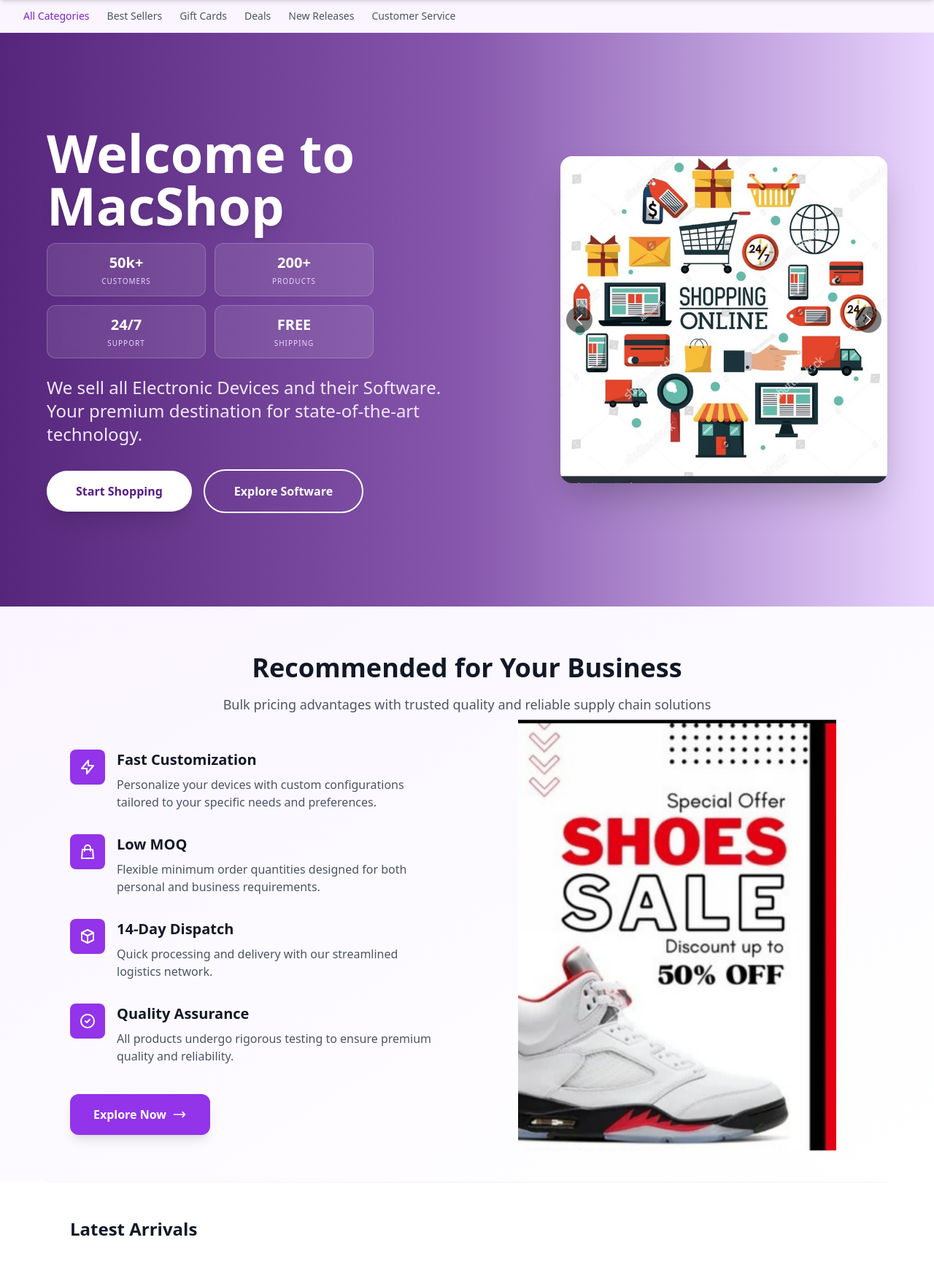
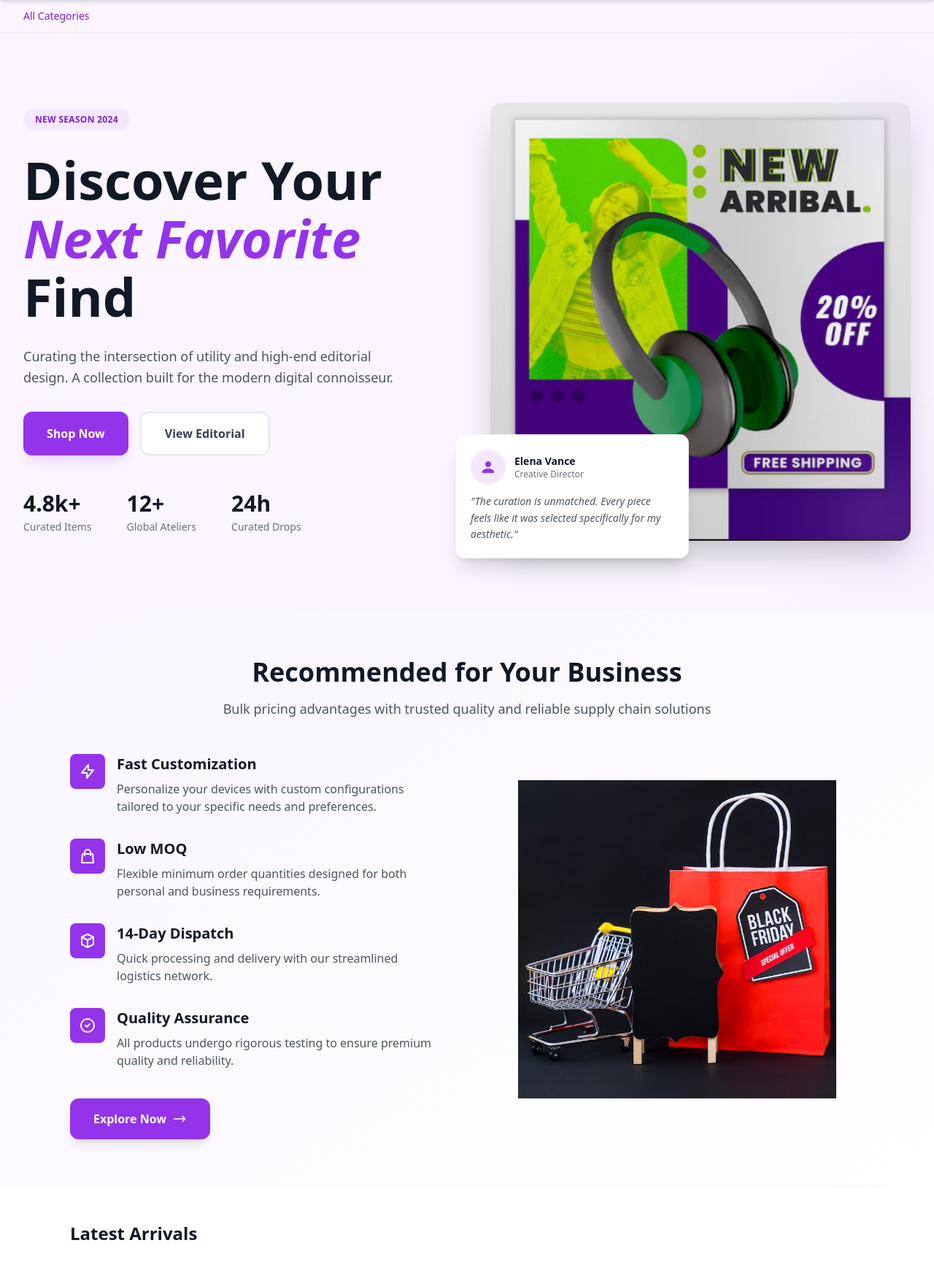
Before and after one commit to alobit21/DjangoEcommerce, a Django app: template core/templates/core/frontpage.html in a window 1280 px wide. Shown: the part 112-1874 px from the top of the page at 73% size. Run offline with Django 5.2, Linux system fonts and the light colour scheme; the template is opened without the code that fills it, so the values that code supplies are empty; some libraries are stand-ins or nearby versions.

Commit message:
hero section

```diff
--- a/core/templates/core/base.html
+++ b/core/templates/core/base.html
@@ -85,12 +85,10 @@
           <!-- Dropdown Menu -->
           <div class="absolute top-full left-0 w-64 bg-white rounded-lg shadow-lg border border-gray-200 opacity-0 invisible group-hover:opacity-100 group-hover:visible transition-all duration-200 mt-1">
             <div class="py-2">
-              <a href="#" class="block px-4 py-2 text-gray-700 hover:bg-purple-50 hover:text-purple-600 transition-colors">Laptops & Computers</a>
-              <a href="#" class="block px-4 py-2 text-gray-700 hover:bg-purple-50 hover:text-purple-600 transition-colors">Smartphones</a>
-              <a href="#" class="block px-4 py-2 text-gray-700 hover:bg-purple-50 hover:text-purple-600 transition-colors">Tablets</a>
-              <a href="#" class="block px-4 py-2 text-gray-700 hover:bg-purple-50 hover:text-purple-600 transition-colors">Accessories</a>
-              <a href="#" class="block px-4 py-2 text-gray-700 hover:bg-purple-50 hover:text-purple-600 transition-colors">Software</a>
-              <a href="#" class="block px-4 py-2 text-gray-700 hover:bg-purple-50 hover:text-purple-600 transition-colors">Gaming</a>
+              <a href="{% url 'shop' %}" class="block px-4 py-2 text-gray-700 hover:bg-purple-50 hover:text-purple-600 transition-colors">All Categories</a>
+              {% for category in all_categories %}
+              <a href="{% url 'shop' %}?category={{ category.slug }}" class="block px-4 py-2 text-gray-700 hover:bg-purple-50 hover:text-purple-600 transition-colors">{{ category.name }}</a>
+              {% endfor %}
             </div>
           </div>
         </div>
@@ -171,12 +169,10 @@
   <div class="max-w-7xl mx-auto px-4 lg:px-8">
     <div class="flex items-center justify-between py-3 overflow-x-auto">
       <div class="flex items-center space-x-6 text-sm">
-        <a href="#" class="text-purple-700 hover:text-purple-900 font-medium whitespace-nowrap transition-colors">All Categories</a>
-        <a href="#" class="text-gray-600 hover:text-purple-700 whitespace-nowrap transition-colors">Best Sellers</a>
-        <a href="#" class="text-gray-600 hover:text-purple-700 whitespace-nowrap transition-colors">Gift Cards</a>
-        <a href="#" class="text-gray-600 hover:text-purple-700 whitespace-nowrap transition-colors">Deals</a>
-        <a href="#" class="text-gray-600 hover:text-purple-700 whitespace-nowrap transition-colors">New Releases</a>
-        <a href="#" class="text-gray-600 hover:text-purple-700 whitespace-nowrap transition-colors">Customer Service</a>
+        <a href="{% url 'shop' %}" class="text-purple-700 hover:text-purple-900 font-medium whitespace-nowrap transition-colors">All Categories</a>
+        {% for category in all_categories %}
+        <a href="{% url 'shop' %}?category={{ category.slug }}" class="text-gray-600 hover:text-purple-700 whitespace-nowrap transition-colors">{{ category.name }}</a>
+        {% endfor %}
       </div>
 
       <!-- Mobile Search (Hidden on Desktop) -->
@@ -204,22 +200,19 @@
         </svg>
       </button>
       <div id="mobileCategories" class="hidden pl-4 space-y-2">
-        <a href="#" class="block text-gray-600 hover:text-purple-600">Laptops & Computers</a>
-        <a href="#" class="block text-gray-600 hover:text-purple-600">Smartphones</a>
-        <a href="#" class="block text-gray-600 hover:text-purple-600">Tablets</a>
-        <a href="#" class="block text-gray-600 hover:text-purple-600">Accessories</a>
-        <a href="#" class="block text-gray-600 hover:text-purple-600">Software</a>
-        <a href="#" class="block text-gray-600 hover:text-purple-600">Gaming</a>
+        <a href="{% url 'shop' %}" class="block text-gray-600 hover:text-purple-600">All Categories</a>
+        {% for category in all_categories %}
+        <a href="{% url 'shop' %}?category={{ category.slug }}" class="block text-gray-600 hover:text-purple-600">{{ category.name }}</a>
+        {% endfor %}
       </div>
     </div>
 
     <!-- Mobile Secondary Links -->
     <div class="space-y-2 pt-4 border-t">
-      <a href="#" class="block text-gray-600 hover:text-purple-600">All Categories</a>
-      <a href="#" class="block text-gray-600 hover:text-purple-600">Best Sellers</a>
-      <a href="#" class="block text-gray-600 hover:text-purple-600">Gift Cards</a>
-      <a href="#" class="block text-gray-600 hover:text-purple-600">Deals</a>
-      <a href="#" class="block text-gray-600 hover:text-purple-600">New Releases</a>
+      <a href="{% url 'shop' %}" class="block text-gray-600 hover:text-purple-600">All Categories</a>
+      {% for category in all_categories %}
+      <a href="{% url 'shop' %}?category={{ category.slug }}" class="block text-gray-600 hover:text-purple-600">{{ category.name }}</a>
+      {% endfor %}
     </div>
   </div>
 </div>
--- a/core/templates/core/frontpage.html
+++ b/core/templates/core/frontpage.html
@@ -2,101 +2,101 @@
 {% block content %}
   <title>{% block title %}Welcome{% endblock%}</title>
 
-<header class="relative px-6 py-12 md:py-20 lg:py-32 bg-purple-200 overflow-hidden min-h-[600px] md:min-h-0 flex items-center">
-    <!-- Responsive Gradient Overlay -->
-    <div class="absolute inset-0 z-0 bg-gradient-to-b md:bg-gradient-to-r from-purple-950 via-purple-900/80 to-transparent opacity-90 md:opacity-85"></div>
+<!-- Hero Section - New Design -->
+<section class="relative bg-purple-50 overflow-hidden">
+    <div class="max-w-7xl mx-auto px-4 sm:px-6 lg:px-8 py-16 lg:py-24">
+        <div class="grid grid-cols-1 lg:grid-cols-2 gap-12 lg:gap-16 items-center">
 
-    <div class="relative z-10 max-w-6xl mx-auto w-full flex flex-col md:flex-row items-center justify-between">
-        <!-- Hero Text (Left Side) -->
-        <div class="w-full md:w-1/2 text-center md:text-left mb-8 md:mb-0">
-            <h1 class="mb-4 text-4xl sm:text-5xl lg:text-7xl font-extrabold text-white leading-none sm:leading-tight">
-                Welcome to <span class="inline-block text-white drop-shadow-lg">MacShop</span>
-            </h1>
+            <!-- Left Content -->
+            <div class="space-y-8">
+                <!-- Badge -->
+                <div class="inline-block">
+                    <span class="inline-flex items-center px-4 py-1.5 rounded-full text-xs font-semibold tracking-wide uppercase bg-purple-100 text-purple-700">
+                        New Season 2024
+                    </span>
+                </div>
 
-            <!-- Stats Section - Directly below heading -->
-            <div class="mb-6 grid grid-cols-2 gap-3 max-w-md mx-auto md:mx-0">
-                <div class="bg-white/10 backdrop-blur-md p-3 rounded-xl border border-white/20 text-center transform hover:scale-105 transition">
-                    <div class="text-xl font-bold text-white mb-1">50k+</div>
-                    <div class="text-[10px] uppercase tracking-widest text-purple-200">Customers</div>
+                <!-- Heading -->
+                <div class="space-y-2">
+                    <h1 class="text-5xl sm:text-6xl lg:text-7xl font-bold text-gray-900 leading-[1.1]">
+                        Discover Your
+                    </h1>
+                    <h1 class="text-5xl sm:text-6xl lg:text-7xl font-bold leading-[1.1]">
+                        <span class="italic text-purple-600">Next Favorite</span>
+                    </h1>
+                    <h1 class="text-5xl sm:text-6xl lg:text-7xl font-bold text-gray-900 leading-[1.1]">
+                        Find
+                    </h1>
                 </div>
-                <div class="bg-white/10 backdrop-blur-md p-3 rounded-xl border border-white/20 text-center transform hover:scale-105 transition">
-                    <div class="text-xl font-bold text-white mb-1">200+</div>
-                    <div class="text-[10px] uppercase tracking-widest text-purple-200">Products</div>
+
+                <!-- Description -->
+                <p class="text-lg text-gray-600 max-w-lg leading-relaxed">
+                    Curating the intersection of utility and high-end editorial design. A collection built for the modern digital connoisseur.
+                </p>
+
+                <!-- Buttons -->
+                <div class="flex flex-wrap gap-4">
+                    <a href="{% url 'shop' %}" class="inline-flex items-center justify-center px-8 py-4 text-base font-semibold text-white bg-purple-600 rounded-xl hover:bg-purple-700 transition-all duration-200 shadow-lg shadow-purple-200 hover:shadow-purple-300 hover:-translate-y-0.5">
+                        Shop Now
+                    </a>
+                    <a href="{% url 'shop' %}" class="inline-flex items-center justify-center px-8 py-4 text-base font-semibold text-gray-700 bg-white border-2 border-gray-200 rounded-xl hover:border-purple-300 hover:text-purple-600 transition-all duration-200 hover:-translate-y-0.5">
+                        View Editorial
+                    </a>
                 </div>
-                <div class="bg-white/10 backdrop-blur-md p-3 rounded-xl border border-white/20 text-center transform hover:scale-105 transition">
-                    <div class="text-xl font-bold text-white mb-1">24/7</div>
-                    <div class="text-[10px] uppercase tracking-widest text-purple-200">Support</div>
-                </div>
-                <div class="bg-white/10 backdrop-blur-md p-3 rounded-xl border border-white/20 text-center transform hover:scale-105 transition">
-                    <div class="text-xl font-bold text-white mb-1">FREE</div>
-                    <div class="text-[10px] uppercase tracking-widest text-purple-200">Shipping</div>
+
+                <!-- Stats -->
+                <div class="flex flex-wrap gap-12 pt-4">
+                    <div class="text-center sm:text-left">
+                        <div class="text-3xl font-bold text-gray-900">4.8k+</div>
+                        <div class="text-sm text-gray-500 mt-1">Curated Items</div>
+                    </div>
+                    <div class="text-center sm:text-left">
+                        <div class="text-3xl font-bold text-gray-900">12+</div>
+                        <div class="text-sm text-gray-500 mt-1">Global Ateliers</div>
+                    </div>
+                    <div class="text-center sm:text-left">
+                        <div class="text-3xl font-bold text-gray-900">24h</div>
+                        <div class="text-sm text-gray-500 mt-1">Curated Drops</div>
+                    </div>
                 </div>
             </div>
 
-            <p class="mb-8 text-lg sm:text-xl lg:text-2xl text-purple-100 font-medium max-w-xl mx-auto md:mx-0">
-                We sell all Electronic Devices and their Software. Your premium destination for state-of-the-art technology.
-            </p>
-            <div class="flex flex-col sm:flex-row items-center justify-center md:justify-start gap-4">
-                <a href="{% url 'shop' %}" class="w-full sm:w-auto text-center px-10 py-4 rounded-full bg-white text-purple-900 font-bold hover:bg-purple-50 transition shadow-xl transform hover:-translate-y-1">
-                    Start Shopping
-                </a>
-                <a href="#" class="w-full sm:w-auto text-center px-10 py-4 rounded-full bg-transparent border-2 border-white text-white font-bold hover:bg-white hover:text-purple-900 transition">
-                    Explore Software
-                </a>
-            </div>
-        </div>
-
-        <!-- Image Carousel (Right Side) -->
-        <div class="w-full md:w-1/2 flex justify-center md:justify-end">
-            <div class="relative w-full max-w-md aspect-square rounded-2xl overflow-hidden shadow-2xl"
-                 role="region"
-                 aria-label="Product showcase carousel"
-                 tabindex="0">
-                <!-- Carousel Images -->
-                <div class="relative w-full h-full">
-                    <div id="carousel-image-1" class="absolute inset-0 transition-opacity duration-1000 ease-in-out">
-                        <img src="/media/uploads/hero1.jpeg"
-                             alt="Featured electronic products showcase"
-                             class="w-full h-full object-cover">
-                    </div>
-                    <div id="carousel-image-2" class="absolute inset-0 transition-opacity duration-1000 ease-in-out opacity-0">
-                        <img src="/media/uploads/hero2.jpeg"
-                             alt="Technology devices display"
-                             class="w-full h-full object-cover">
-                    </div>
+            <!-- Right Content - Image with Testimonial -->
+            <div class="relative">
+                <!-- Main Image -->
+                <div class="relative rounded-2xl overflow-hidden shadow-2xl">
+                    <img src="/media/uploads/hero2.png"
+                         alt="Featured fashion collection"
+                         class="w-full h-[500px] lg:h-[600px] object-cover">
+                    <!-- Subtle gradient overlay -->
+                    <div class="absolute inset-0 bg-gradient-to-t from-black/10 to-transparent"></div>
                 </div>
 
-                <!-- Carousel Controls -->
-                <div class="absolute bottom-4 left-1/2 transform -translate-x-1/2 flex space-x-2 z-10">
-                    <button onclick="showSlide(1)"
-                            aria-label="Go to slide 1"
-                            class="w-3 h-3 rounded-full bg-white/70 hover:bg-white transition-colors carousel-dot"
-                            data-slide="1"></button>
-                    <button onclick="showSlide(2)"
-                            aria-label="Go to slide 2"
-                            class="w-3 h-3 rounded-full bg-white/30 hover:bg-white transition-colors carousel-dot"
-                            data-slide="2"></button>
+                <!-- Floating Testimonial Card -->
+                <div class="absolute -bottom-6 -left-6 lg:-left-12 bg-white rounded-xl shadow-xl p-5 max-w-xs border border-gray-100">
+                    <div class="flex items-center gap-3 mb-3">
+                        <div class="w-12 h-12 bg-purple-100 rounded-full flex items-center justify-center">
+                            <svg class="w-6 h-6 text-purple-600" fill="currentColor" viewBox="0 0 24 24">
+                                <path d="M12 12c2.21 0 4-1.79 4-4s-1.79-4-4-4-4 1.79-4 4 1.79 4 4 4zm0 2c-2.67 0-8 1.34-8 4v2h16v-2c0-2.66-5.33-4-8-4z"/>
+                            </svg>
+                        </div>
+                        <div>
+                            <div class="font-semibold text-gray-900 text-sm">Elena Vance</div>
+                            <div class="text-xs text-gray-500">Creative Director</div>
+                        </div>
+                    </div>
+                    <p class="text-sm text-gray-600 italic leading-relaxed">
+                        "The curation is unmatched. Every piece feels like it was selected specifically for my aesthetic."
+                    </p>
                 </div>
 
-                <!-- Navigation Arrows -->
-                <button onclick="previousSlide()"
-                        aria-label="Previous slide"
-                        class="absolute left-2 top-1/2 transform -translate-y-1/2 bg-black/50 text-white p-2 rounded-full hover:bg-black/70 transition-colors">
-                    <svg xmlns="http://www.w3.org/2000/svg" fill="none" viewBox="0 0 24 24" stroke-width="2" stroke="currentColor" class="w-5 h-5">
-                        <path stroke-linecap="round" stroke-linejoin="round" d="M15.75 19.5L8.25 12l7.5-7.5" />
-                    </svg>
-                </button>
-                <button onclick="nextSlide()"
-                        aria-label="Next slide"
-                        class="absolute right-2 top-1/2 transform -translate-y-1/2 bg-black/50 text-white p-2 rounded-full hover:bg-black/70 transition-colors">
-                    <svg xmlns="http://www.w3.org/2000/svg" fill="none" viewBox="0 0 24 24" stroke-width="2" stroke="currentColor" class="w-5 h-5">
-                        <path stroke-linecap="round" stroke-linejoin="round" d="M8.25 4.5l7.5 7.5-7.5 7.5" />
-                    </svg>
-                </button>
+                <!-- Decorative Element -->
+                <div class="absolute -top-4 -right-4 w-24 h-24 bg-purple-200 rounded-full opacity-50 blur-2xl"></div>
+                <div class="absolute -bottom-8 -right-8 w-32 h-32 bg-purple-300 rounded-full opacity-30 blur-3xl"></div>
             </div>
         </div>
     </div>
-</header>
+</section>
 
 {% if featured_products %}
 <div class="max-w-6xl mx-auto py-12 px-6 xl:px-8">
@@ -155,12 +155,12 @@
             <h2 class="text-3xl md:text-4xl font-bold text-gray-900 mb-4">
                 Recommended for Your Business
             </h2>
-            <p class="text-lg text-gray-600 max-w-2xl mx-auto">
+            <p class="text-lg text-gray-600 max-w-2xl mx-auto ">
                 Bulk pricing advantages with trusted quality and reliable supply chain solutions
             </p>
         </div>
 
-        <div class="flex flex-col lg:flex-row items-center gap-12 lg:gap-16">
+        <div class="flex flex-col lg:flex-row items-center gap-12  lg:gap-16">
 
             <!-- ✅ LEFT SIDE (UNCHANGED) -->
             <div class="w-full lg:w-1/2 space-y-6">
@@ -231,19 +231,37 @@
   <div class="relative h-96 md:h-[450px]">
 
     <div class="rec-slide absolute inset-0 opacity-100 transition-opacity duration-700 flex items-center justify-center">
-        <img src="/media/uploads/shoes1.png"
+        <img src="/media/uploads/shoes4.jpeg"
+             class="w-[85%] max-w-md md:max-w-lg lg:max-w-xl h-auto object-contain animate-float">
+    </div>
+
+        <div class="rec-slide absolute inset-0 opacity-100 transition-opacity duration-700 flex items-center justify-center">
+        <img src="/media/uploads/mock2.jpeg"
+             class="w-[85%] max-w-md md:max-w-lg lg:max-w-xl h-auto object-contain animate-float">
+    </div>
+
+        <div class="rec-slide absolute inset-0 opacity-100 transition-opacity duration-700 flex items-center justify-center">
+        <img src="/media/uploads/mock3.jpeg"
+             class="w-[85%] max-w-md md:max-w-lg lg:max-w-xl h-auto object-contain animate-float">
+    </div>
+
+
+    <div class="rec-slide absolute inset-0 opacity-0 transition-opacity duration-700 flex items-center justify-center">
+        <img src="/media/uploads/shoes2.jpeg"
              class="w-[85%] max-w-md md:max-w-lg lg:max-w-xl h-auto object-contain animate-float">
     </div>
 
     <div class="rec-slide absolute inset-0 opacity-0 transition-opacity duration-700 flex items-center justify-center">
-        <img src="/media/uploads/shoes3.png"
+        <img src="/media/uploads/shoes3.jpeg"
              class="w-[85%] max-w-md md:max-w-lg lg:max-w-xl h-auto object-contain animate-float">
     </div>
 
-    <div class="rec-slide absolute inset-0 opacity-0 transition-opacity duration-700 flex items-center justify-center">
-        <img src="/media/uploads/boot.jpeg"
+
+     <div class="rec-slide absolute inset-0 opacity-0 transition-opacity duration-700 flex items-center justify-center">
+        <img src="/media/uploads/shoes5.jpeg"
              class="w-[85%] max-w-md md:max-w-lg lg:max-w-xl h-auto object-contain animate-float">
     </div>
+
 
 </div>
 
@@ -295,106 +313,6 @@ setInterval(autoSlide, 4000);
 </div>
 
 <script>
-let currentSlide = 1;
-let autoRotateInterval;
-
-function showSlide(slideNumber) {
-    const totalSlides = 2;
-
-    // Hide all slides
-    for (let i = 1; i <= totalSlides; i++) {
-        const slide = document.getElementById(`carousel-image-${i}`);
-        const dot = document.querySelector(`[data-slide="${i}"]`);
-
-        if (slide) {
-            slide.style.opacity = '0';
-        }
-        if (dot) {
-            dot.classList.remove('bg-white/70');
-            dot.classList.add('bg-white/30');
-        }
-    }
-
-    // Show current slide
-    const currentSlideElement = document.getElementById(`carousel-image-${slideNumber}`);
-    const currentDot = document.querySelector(`[data-slide="${slideNumber}"]`);
-
-    if (currentSlideElement) {
-        currentSlideElement.style.opacity = '1';
-    }
-    if (currentDot) {
-        currentDot.classList.remove('bg-white/30');
-        currentDot.classList.add('bg-white/70');
-    }
-
-    currentSlide = slideNumber;
-}
-
-function nextSlide() {
-    const nextSlideNumber = currentSlide === 2 ? 1 : currentSlide + 1;
-    showSlide(nextSlideNumber);
-    resetAutoRotate();
-}
-
-function previousSlide() {
-    const prevSlideNumber = currentSlide === 1 ? 2 : currentSlide - 1;
-    showSlide(prevSlideNumber);
-    resetAutoRotate();
-}
-
-function startAutoRotate() {
-    autoRotateInterval = setInterval(() => {
-        nextSlide();
-    }, 4000); // Rotate every 4 seconds
-}
-
-function resetAutoRotate() {
-    clearInterval(autoRotateInterval);
-    startAutoRotate();
-}
-
-// Keyboard navigation
-document.addEventListener('DOMContentLoaded', function() {
-    const carousel = document.querySelector('[role="region"][aria-label="Product showcase carousel"]');
-
-    if (carousel) {
-        carousel.addEventListener('keydown', function(e) {
-            switch(e.key) {
-                case 'ArrowLeft':
-                    e.preventDefault();
-                    previousSlide();
-                    break;
-                case 'ArrowRight':
-                    e.preventDefault();
-                    nextSlide();
-                    break;
-                case 'Home':
-                    e.preventDefault();
-                    showSlide(1);
-                    resetAutoRotate();
-                    break;
-                case 'End':
-                    e.preventDefault();
-                    showSlide(2);
-                    resetAutoRotate();
-                    break;
-            }
-        });
-
-        // Start auto-rotation
-        startAutoRotate();
-
-        // Pause auto-rotation on hover
-        carousel.addEventListener('mouseenter', () => {
-            clearInterval(autoRotateInterval);
-        });
-
-        carousel.addEventListener('mouseleave', () => {
-            startAutoRotate();
-        });
-    }
-});
-
 // Recommended Products Carousel
 let currentRecSlide = 1;
 let recAutoRotateInterval;
--- a/ecom/settings.py
+++ b/ecom/settings.py
@@ -81,6 +81,7 @@ TEMPLATES = [
                 'django.contrib.auth.context_processors.auth',
                 'django.contrib.messages.context_processors.messages',  # ✅ CORRECT
                 'cart.context_processors.cart',
+                'core.context_processors.categories',
             ],
         },
     },
```
Also changed, not shown: core/context_processors.py (added, +10 -0 lines), media/uploads/hero1.jpeg, media/uploads/hero2.jpeg (deleted), media/uploads/hero2.png (added), media/uploads/imgi_32_shop-now-devices-online-square-flyer-with-headphones_23-2148564947.jpeg (added), media/uploads/mock2.jpeg (added), media/uploads/mock3.jpeg (added), media/uploads/shoes1.png (deleted), media/uploads/shoes2.jpeg, media/uploads/shoes3.jpeg (added), media/uploads/shoes3.png (deleted), media/uploads/shoes4.jpeg, media/uploads/shoes5.jpeg, media/uploads/shoes6.jpeg (added).
